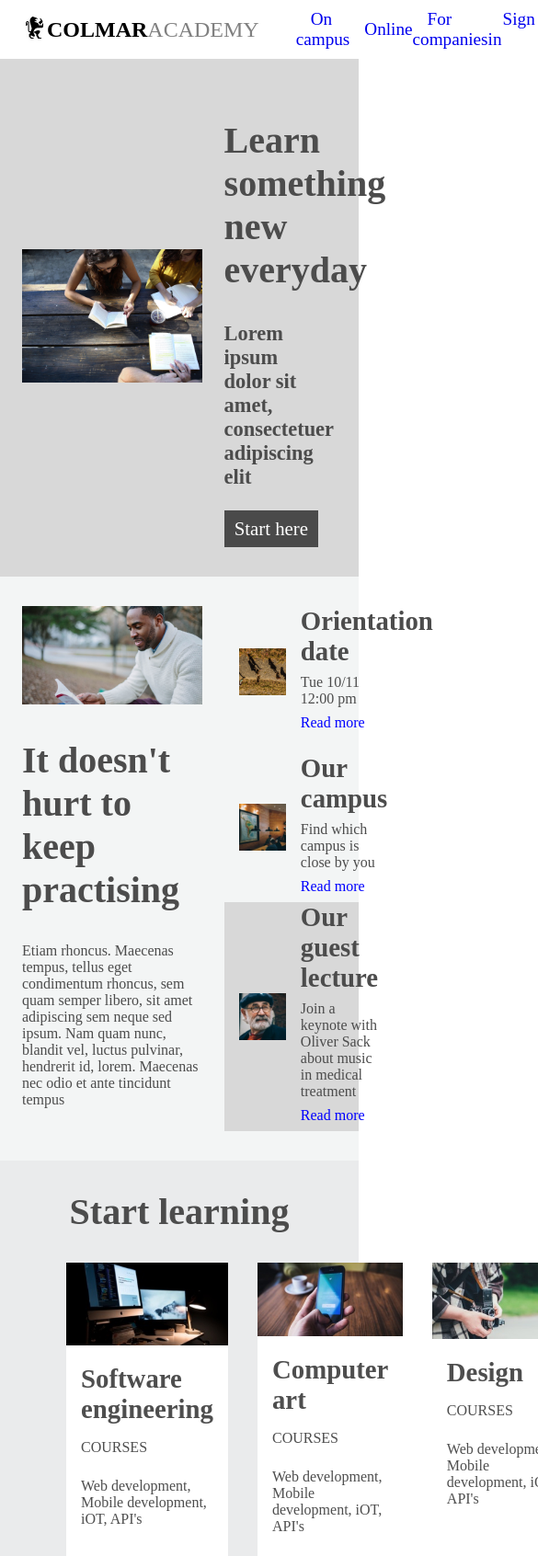
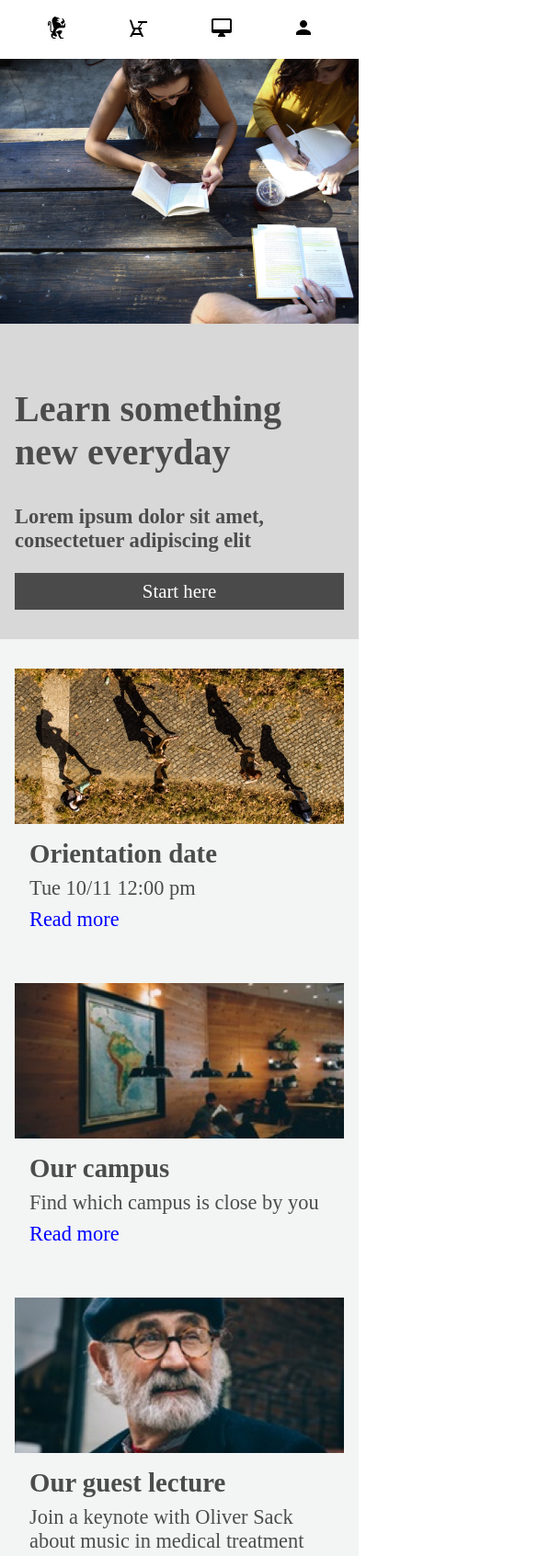
Before and after one commit to vshestunov/colmar, a plain HTML site: page index.html in a window 390 px wide. Shown: the top 1692 px of the page at 92% size, 585 px wide, since content can reach past the window. Drawn offline with Linux system fonts and the light colour scheme.

Commit message:
mobile ready

```diff
--- a/index.html
+++ b/index.html
@@ -6,16 +6,22 @@
     </head>
     <body>
         <header>
-            <div class="logo">
+            <div class="logo desktop">
                 <img src="./resources/images/ic-logo.svg">
                 <span id="colmar">COLMAR</span><span id="academy">ACADEMY</span>
             </div>
             <nav class="navigation">
-                <ul>
-                    <li><a href="#" class="nav-link">On campus</a></li>
-                    <li><a href="#" class="nav-link">Online</a></li>
-                    <li><a href="#" class="nav-link">For companies</a></li>
-                    <li><a href="#" class="nav-link">Sign in</a></li>
+                <ul class="desktop">
+                    <li><a href="#" class="nav-link desktop">On campus</a></li>
+                    <li><a href="#" class="nav-link desktop">Online</a></li>
+                    <li><a href="#" class="nav-link desktop">For companies</a></li>
+                    <li><a href="#" class="nav-link desktop">Sign in</a></li>
+                </ul>
+                <ul class="mobile">
+                    <li><a class="mobile" href="#" hidden><img src="./resources/images/ic-logo.svg"></a></li>
+                    <li><a class="mobile" href="#" hidden><img src="./resources/images/ic-on-campus.svg"></a></li>
+                    <li><a class="mobile" href="#" hidden><img src="./resources/images/ic-online.svg"></a></li>
+                    <li><a class="mobile" href="#" hidden><img src="./resources/images/ic-login.svg"></a></li>
                 </ul>
             </nav>
         </header>
@@ -24,7 +30,7 @@
                 <div class="left">
                     <img src="./resources/images/banner.jpg">
                 </div>
-                <div class="right" >
+                <div class="right right-mobile" >
                     <div id="sec1-content">
                         <h2>Learn something new everyday</h2>
                         <p>Lorem ipsum dolor sit amet, consectetuer adipiscing elit</p>
@@ -37,16 +43,17 @@
                 </div>
             </section>
             <section id="section2" class="container">
-                <div class="left">
+                <div class="left" id="sec2left-mobile">
                     <img src="./resources/images/information-main.jpg">
                     <h2>It doesn't hurt to keep practising</h2>
                     <p class="description">
                         Etiam rhoncus. Maecenas tempus, tellus eget condimentum rhoncus, sem quam semper libero, sit amet adipiscing sem neque sed ipsum. Nam quam nunc, blandit vel, luctus pulvinar, hendrerit id, lorem. Maecenas nec odio et ante tincidunt tempus
                     </p>
                 </div>
-                <div class="right">
+                <div class="right sec2right">
                     <div class="content">
-                        <img id="img1" src="./resources/images/information-orientation.jpg">
+                        <img id="img1" class="desktop" src="./resources/images/information-orientation.jpg">
+                        <img class="img-mobile" src="./resources/images/information-orientation-mobile.jpg">
                         <div class="content-text" id="content-text1">
                             <h3>Orientation date</h3>
                             <p>Tue 10/11 12:00 pm</p>
@@ -54,7 +61,8 @@
                         </div>
                     </div>
                     <div class="content">
-                        <img src="./resources/images/information-campus.jpg">
+                        <img class="desktop" src="./resources/images/information-campus.jpg">
+                        <img class="img-mobile" src="./resources/images/information-campus-mobile.jpg">
                         <div class="content-text">
                             <h3>Our campus</h3>
                             <p>Find which campus is close by you</p>
@@ -62,7 +70,8 @@
                         </div>
                     </div>
                     <div class="content content-gray">
-                        <img src="./resources/images/information-guest-lecture.jpg">
+                        <img class="desktop" src="./resources/images/information-guest-lecture.jpg">
+                        <img class="img-mobile" src="./resources/images/information-guest-lecture-mobile.jpg">
                         <div class="content-text">
                             <h3>Our guest lecture</h3>
                             <p>Join a keynote with Oliver Sack about music in medical treatment</p>
@@ -73,7 +82,7 @@
             </section>
             <section id="learning-section">
                 <h2>Start learning</h2>
-                <div class="learn-container">
+                <div class="learn-container desktop">
                     <div class="job-container">
                         <img src="./resources/images/course-software.jpg">
                         <h3 class="job-h3">Software engineering</h3>
@@ -111,16 +120,36 @@
                         <p>Web development, Mobile development, iOT, API's</p>
                     </div>
                 </div>
+                <div class="learning-mobile" hidden>
+                    <div class="lrn-mobile">
+                        <h3 class="learn-mobile">Software engineering</h3>
+                    </div>
+                    <div class="lrn-mobile">
+                        <h3 class="learn-mobile">Computer art</h3>
+                    </div>
+                    <div class="lrn-mobile">
+                        <h3 class="learn-mobile">Design</h3>
+                    </div>
+                    <div class="lrn-mobile">
+                        <h3 class="learn-mobile">Data</h3>
+                    </div>
+                    <div class="lrn-mobile">
+                        <h3 class="learn-mobile">Business</h3>
+                    </div>
+                    <div class="lrn-mobile">
+                        <h3 class="learn-mobile">Marketing</h3>
+                    </div>
+                </div>
             </section>
             <section id="section4">
                 <h2>Thesis exhibit</h2>
                 <div class="sec4-container">
                     <div class="left">
                         <video src="./resources/videos/thesis.mp4" controls></video>
-                        <h4>Reimagine urban</h4>
-                        <p class="description">Curabitur ligula sapien, tincidunt non, euismod vitae, posuere imperdiet, leo. Maecenas malesuada. Praesent congue erat at massa. Sed cursus turpis vitae tortor. Donec posuere vulputate arcu</p>
+                        <h4 class="desktop">Reimagine urban</h4>
+                        <p class="description desktop">Curabitur ligula sapien, tincidunt non, euismod vitae, posuere imperdiet, leo. Maecenas malesuada. Praesent congue erat at massa. Sed cursus turpis vitae tortor. Donec posuere vulputate arcu</p>
                     </div>
-                    <div class="right">
+                    <div class="right desktop">
                         <div class="content content-gray">
                             <img src="./resources/images/thesis-fisma.jpg">
                             <div class="content-text">
@@ -142,7 +171,7 @@
         <footer>
             <hr>
             <span>&#169; 2016 Colmar. All rights reserved</span>
-            <div>
+            <div class="desktop">
                 <p><a href="#">Terms</a></p>
                 <p><a href="#">Privacy</a></p>
             </div>
--- a/resources/css/style.css
+++ b/resources/css/style.css
@@ -309,3 +309,116 @@ footer div p a {
 footer div p a:hover {
     color: blueviolet;
 }
+
+/* MEDIA FOR MOBILE */
+
+@media only screen and (max-width: 600px) {
+    .desktop {
+        display: none;
+    }
+
+    .mobile {
+        width: 100%;
+        display: flex;
+        justify-content: space-between;
+        margin: 0 24px;
+        padding: 0;
+    }
+
+    #section1 {
+        flex-wrap: wrap;
+        padding: 0 0 32px 0;
+    }
+
+    .left,
+    .right {
+        width: 100%;
+    }
+
+    .right-mobile {
+        margin: 32px 16px 0 16px;
+    }
+
+    #sec1-content {
+        width: 100%;
+        color: rgb(74,74,74);
+    }
+
+    #sec2left-mobile {
+        display: none;
+    }
+
+    #section2 {
+        padding: 16px 0 0 0;
+        width: 100%;
+    }
+
+    .content {
+        flex-wrap: wrap;
+        width: 100%;
+        padding: 16px;
+        box-sizing: border-box;
+    }
+
+    .content img,
+    .content-text {
+        width: 100%;
+        margin: 0;
+    }
+
+    .sec2right {
+        margin: 0;
+        width: 100%;
+    }
+
+    .img-mobile {
+        margin: 0;
+        width: 100%;
+        max-width: 100%;
+    }
+
+    .content .content-text {
+        margin: 16px;
+    }
+
+    .content-text h3 {
+        color: rgb(76,76,76);
+        font-size: 1.8rem;
+        font-weight: 700;
+    }
+
+    .content-text p {
+        color: rgb(76,76,76);
+        font-size: 1.4rem;
+    }
+
+    .content-gray {
+        background-color: rgb(243,245,245);
+    }
+
+    .learning-mobile {
+        display: block;
+        width: 100%;
+
+    }
+
+    .lrn-mobile {
+        max-width: 100%;
+        margin: 16px 16px 8px 32px;
+        background-color: rgb(216,216,216);
+    }
+
+    .lrn-mobile h3 {
+        padding: 16px 0 24px 16px;
+        font-size: 1.5rem;
+        color: rgb(76,76,76);
+    }
+
+    #section4 {
+        padding: 32px 0 24px 0;
+    }
+
+    footer span{
+        margin: 16px 0;
+    }
+}
```
